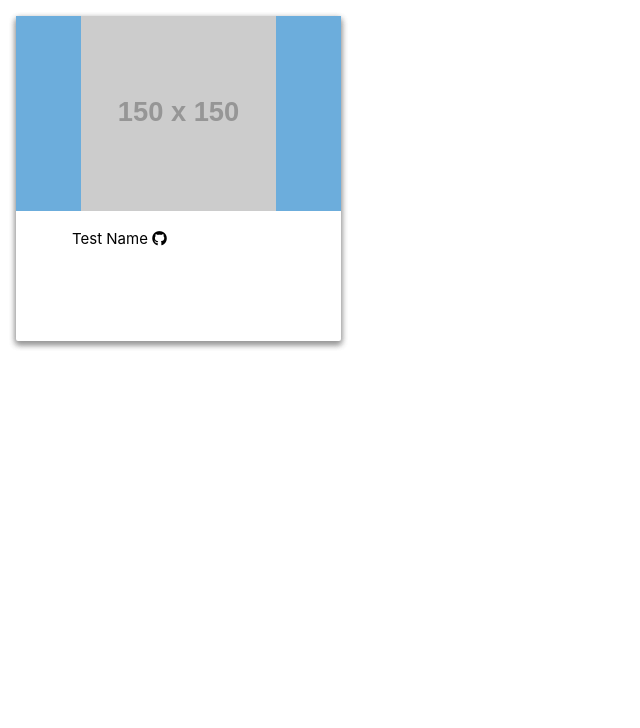
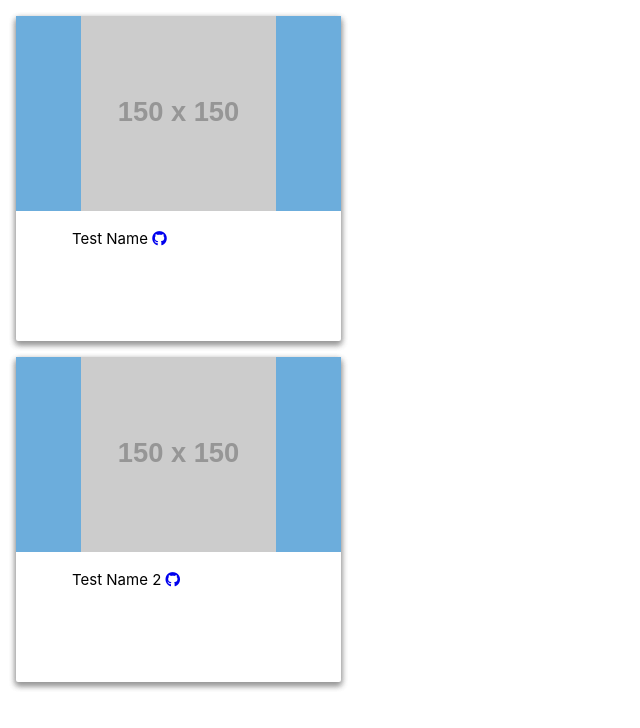
Before and after one commit to RyanSzczepanski/Portfolio, a React (Create React App) app: page / in a window 1280 px wide. Shown: the top 728 px of the page, without its empty margins (0-640 px from the left). Built offline with nearby package versions, Linux system fonts and the light colour scheme.

Commit message:
updated app to show all projects in json file

```diff
--- a/src/App.js
+++ b/src/App.js
@@ -1,10 +1,20 @@
+import {useState} from 'react'
 import logo from './logo.svg';
 import './App.css';
 import Card from './components/Card/index.js'
+import Projects from './projects.json'
 
 function App() {
+
+  const [projectList, setProjectList] = useState(Projects);
+
   return (
-  <Card name="Test Name" image="https://via.placeholder.com/150" link="https://github.com/RyanSzczepanski/Portfolio/"/>
+
+    //Returns all projects from projects.json
+    projectList.map(({name, image, link})=>{
+      return <Card name={name} image={image} link={link}/>
+    })
+
     // <div className="App">
     //   <header className="App-header">
     //     <img src={logo} className="App-logo" alt="logo" />
--- a/src/components/Card/index.js
+++ b/src/components/Card/index.js
@@ -10,7 +10,7 @@ function Card(props) {
       <div className="content">
         <ul>
           <li>
-            {props.name} <i class="fab fa-github" href={props.link}></i>
+            {props.name} <a href={props.link}><i class="fab fa-github"></i></a>
           </li>
           <li>
             {props.description}
```
